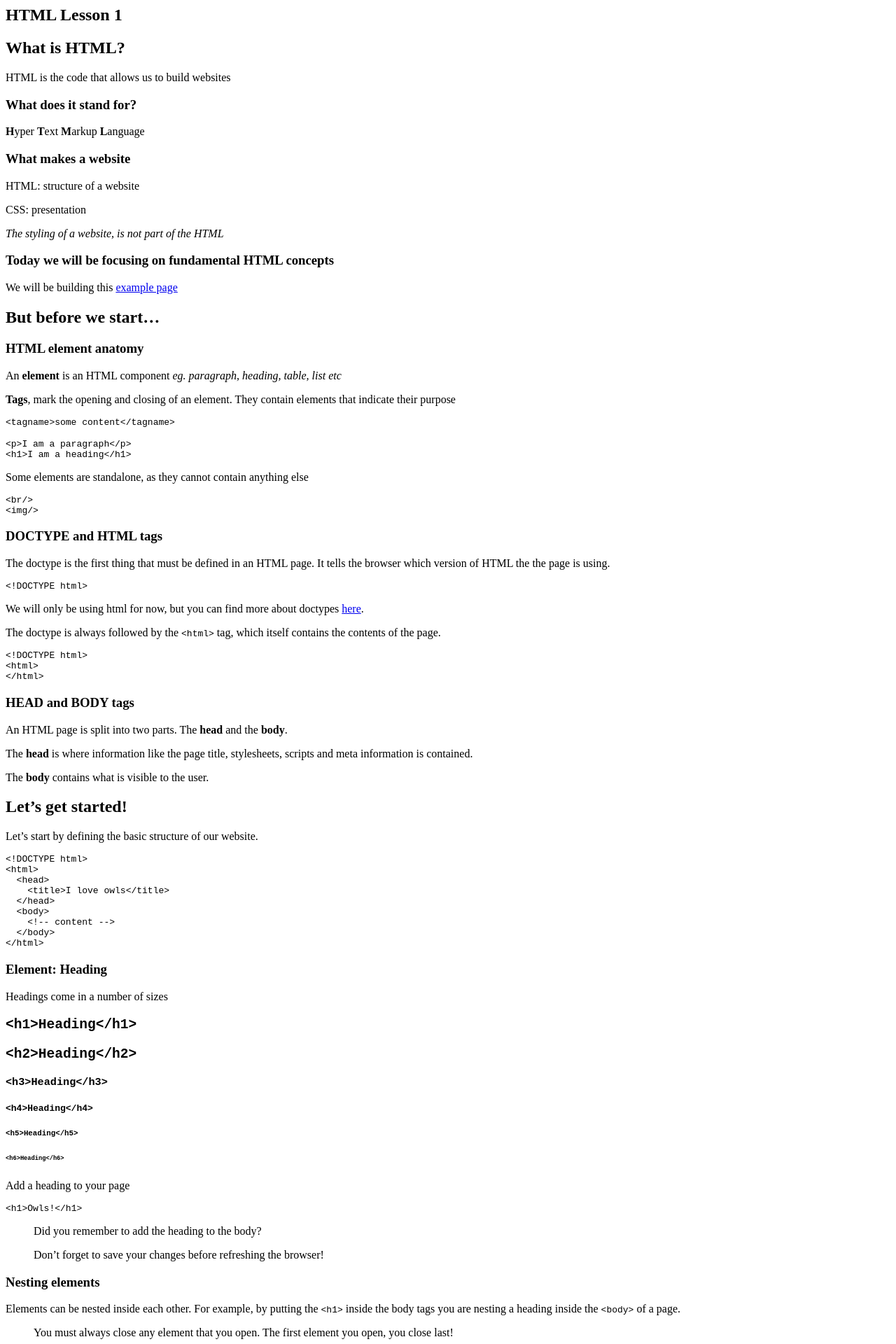
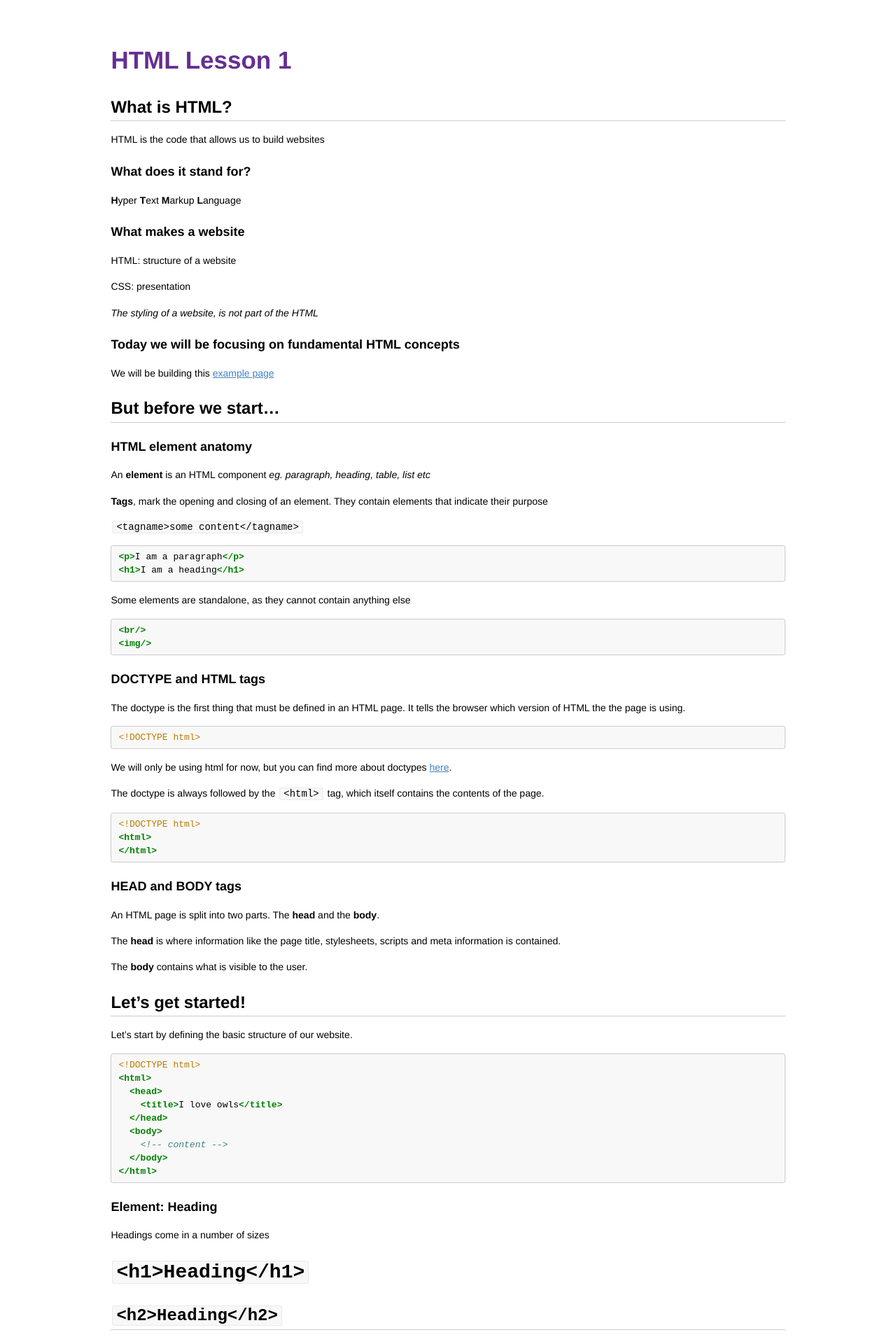
Before and after one commit to codebar/tutorials, a Jekyll site: the page built from html/lesson1/tutorial.md, in a window 1280 px wide. Shown: the top 1920 px of the page at 70% size. Built offline with Jekyll 4.4.1, drawn with Linux system fonts in a browser that asks for light colours; Markdown is read by kramdown in place of the engine named in the settings.

Commit message:
second effort to link stylesheet link

```diff
--- a/_layouts/default.html
+++ b/_layouts/default.html
@@ -1,9 +1,9 @@
 <html>
   <head>
-    <link rel='stylesheet' type='text/css' href='tutorials/stylesheets/style.css' />
+    <link rel='stylesheet' type='text/css' href='../../stylesheets/style.css' />
 
-    <link rel='stylesheet' type='text/css' href='tutorials/stylesheets/pygments.css' />
-    <link rel='stylesheet' type='text/css' href='tutorials/stylesheets/github.css' />
+    <link rel='stylesheet' type='text/css' href='../../stylesheets/pygments.css' />
+    <link rel='stylesheet' type='text/css' href='../../stylesheets/github.css' />
 
   </head>
   <body {% if page.body_id %} id="{{ page.body_id }}" {% endif %} }>
```
